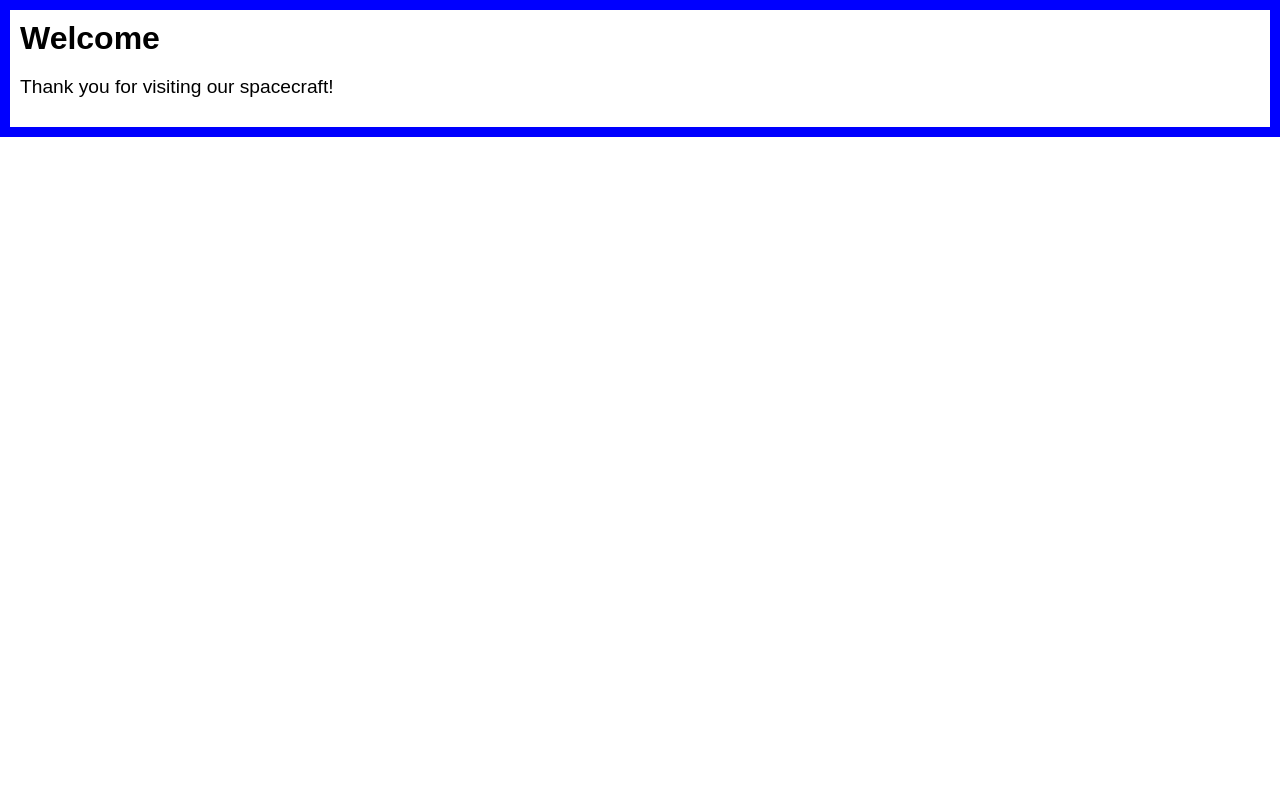
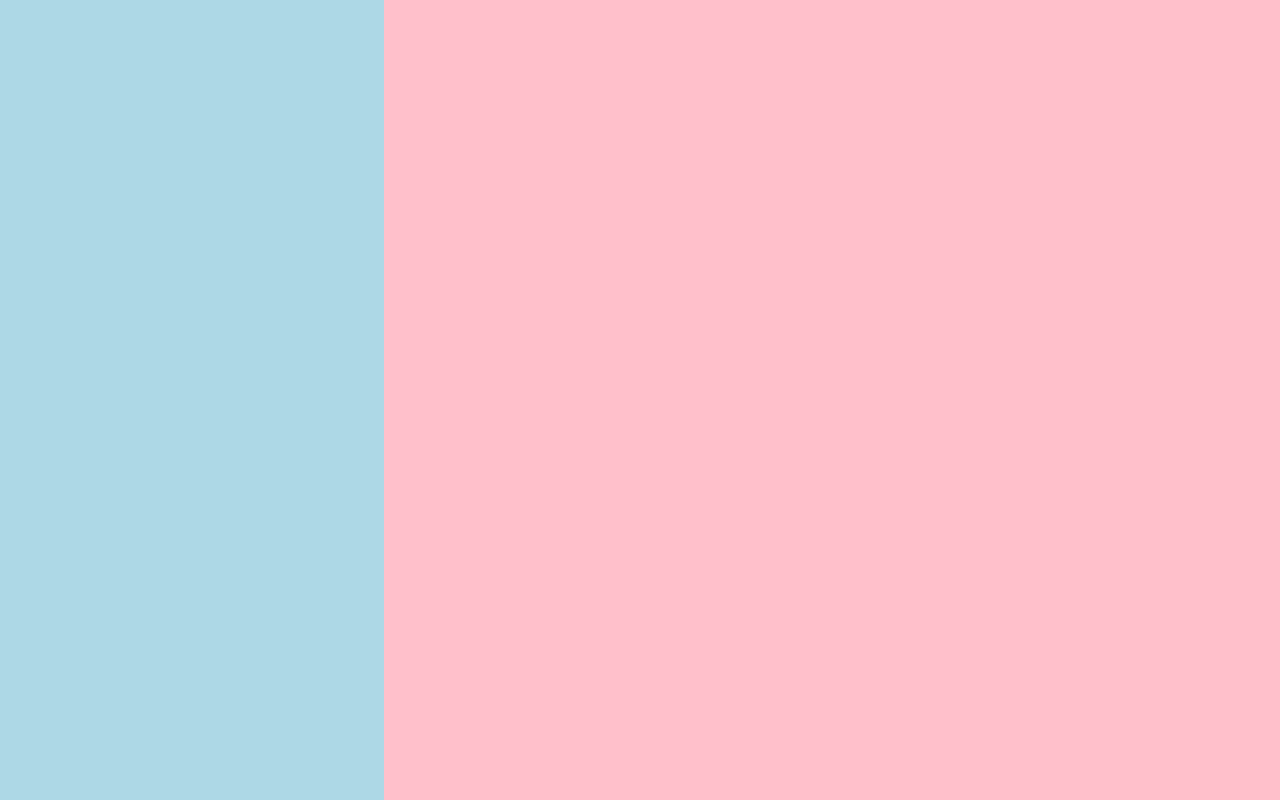
Before and after one commit to YanPanMichael/my-react-learning-demo, a React (Create React App) app: page / in a window 1280 px wide. Built offline with nearby package versions, Linux system fonts and the light colour scheme.

Commit message:
props分开传入

```diff
--- a/src/SignUpDialog.css
+++ b/src/SignUpDialog.css
@@ -15,3 +15,37 @@
 .Dialog-message {
 font-size: larger;
 }
+
+html, body, #root {
+    width: 100%;
+    height: 100%;
+  }
+
+  .SplitPane {
+    width: 100%;
+    height: 100%;
+  }
+
+  .SplitPane-left {
+    float: left;
+    width: 30%;
+    height: 100%;
+  }
+
+  .SplitPane-right {
+    float: left;
+    width: 70%;
+    height: 100%;
+  }
+
+  .Contacts {
+    width: 100%;
+    height: 100%;
+    background: lightblue;
+  }
+
+  .Chat {
+    width: 100%;
+    height: 100%;
+    background: pink;
+  }
--- a/src/SignUpDialog.js
+++ b/src/SignUpDialog.js
@@ -11,6 +11,9 @@
     }
 }
 
+//使用 children 属性将子元素直接传递到输出。
+//<FancyBorder> JSX 标签内的任何内容都将通过 children 属性传入 FancyBorder。
+//由于 FancyBorder 在一个 <div> 内渲染了 {props.children}，所以被传递的所有元素都会出现在最终输出中。
 class WelcomeDialog extends Component {
     render() {
         return (
@@ -26,4 +29,41 @@
     }
 }
 
-export default WelcomeDialog;
+//------------------====================-----------------===================----------
+//虽然不太常见，但有时你可能需要在组件中有多个入口，
+//这种情况下你可以使用自己约定的属性而不是 children
+function Contacts() {
+    return <div className="Contacts" />;
+}
+
+function Chat() {
+    return <div className="Chat" />;
+}
+
+function SplitPane(props) {
+    return (
+        <div className="SplitPane">
+        <div className="SplitPane-left">
+            {props.left}
+        </div>
+        <div className="SplitPane-right">
+            {props.right}
+        </div>
+        </div>
+    );
+}
+
+function SplitPaneContainer() {
+    return (
+        <SplitPane
+            left={
+                <Contacts />
+            }
+            right={
+                <Chat />
+            } />
+    );
+}
+
+
+export default SplitPaneContainer;
--- a/src/index.js
+++ b/src/index.js
@@ -3,7 +3,7 @@
 import './index.css';
 import App from './App';
 // import registerServiceWorker from './registerServiceWorker';
-import WelcomeDialog from './SignUpDialog';
+import SplitPaneContainer from './SignUpDialog';
 
 function BoilingVerdict(props) {
   if (props.celsius >= 100) {
@@ -101,7 +101,7 @@
 }
 
 ReactDOM.render(
-  <WelcomeDialog />,
+  <SplitPaneContainer />,
   document.getElementById('root')
 );
 
```
